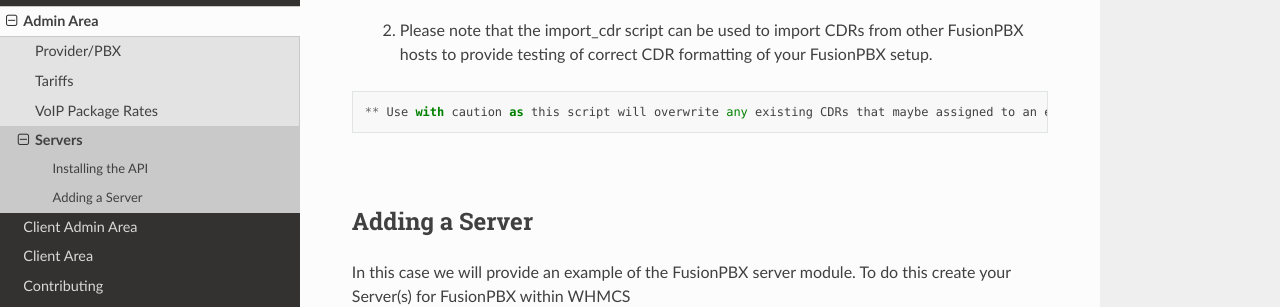
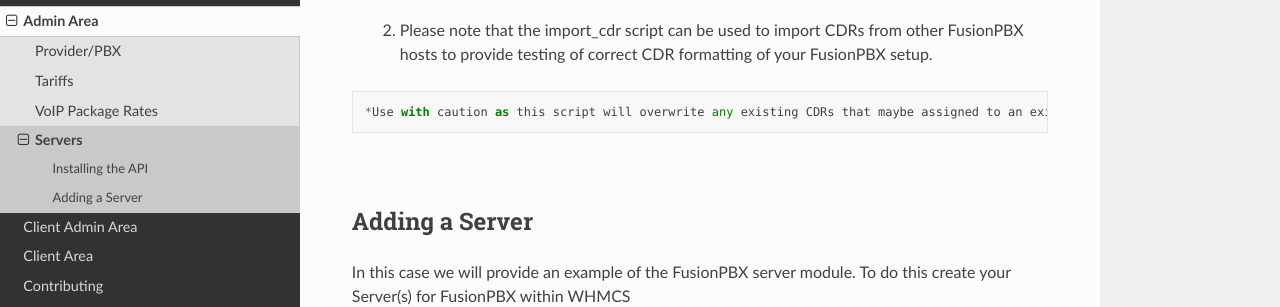
Before and after one commit to ictvoip/ictvoip-docs, a Sphinx documentation site: the page built from docs/source/admin/servers.rst, in a window 1280 px wide and 900 px high, scrolled down 1158 px. Shown: the part 155-462 px from the top of the window. Built offline with Sphinx 7.4.7 and the Read the Docs theme 2.0.0, drawn with Linux system fonts in a browser that asks for light colours; pages that are not in the unit, such as notebooks, are missing from menus.

```diff
--- a/docs/source/admin/servers.rst
+++ b/docs/source/admin/servers.rst
@@ -39,7 +39,7 @@ This example will provide the steps required to place the APIs onto your FusionP
 
 ::
 
-** Use with caution as this script will overwrite any existing CDRs that maybe assigned to an existing Domain/Tenant. **
+*Use with caution as this script will overwrite any existing CDRs that maybe assigned to an existing Domain/Tenant.*
 
 |
 
```
